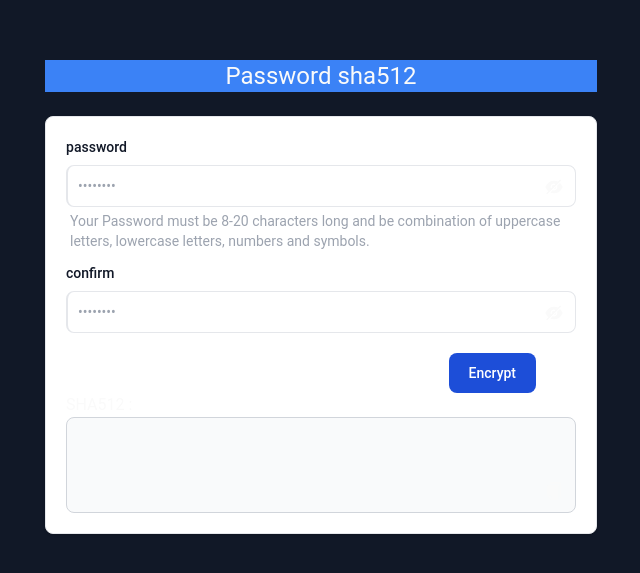
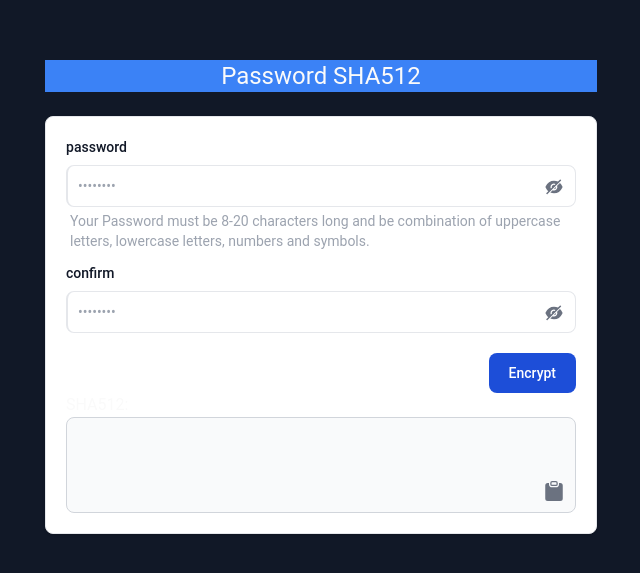
Before and after one commit to apekul/sha512, a React (Create React App) app: page / in a window 1280 px wide. Shown: the part 109-682 px from the top of the page, without its empty margins (319-959 px from the left). Built offline with nearby package versions, Linux system fonts and the light colour scheme.

Commit message:
changed style

```diff
--- a/src/App.js
+++ b/src/App.js
@@ -7,7 +7,7 @@ function App() {
     <div className="w-screen h-screen flex flex-col items-center justify-center dark">
       <div className="max-w-xl w-full sm:w-94 h-auto flex flex-col justify-center">
         <div className="m-3 text-2xl text-center bg-blue-500 ">
-          <h1>Password sha512</h1>
+          <h1>Password SHA512</h1>
         </div>
         <Input />
       </div>
--- a/src/Components/Hash.js
+++ b/src/Components/Hash.js
@@ -1,5 +1,5 @@
 import React, { useState } from "react";
-import { AiFillCopy } from "react-icons/ai";
+import { BsFillClipboardCheckFill, BsFillClipboardFill } from "react-icons/bs";
 
 export const Hash = ({ passwords }) => {
   const [result, setResult] = useState("");
@@ -34,13 +34,13 @@ export const Hash = ({ passwords }) => {
       setAlert(true);
       setTimeout(() => {
         setAlert(false);
-      }, 2000);
+      }, 1000);
     }
   };
 
   return (
     <div className="flex relative flex-col mt-5 items-between justify-center bg-500-red">
-      <div className="flex items-center sm:mx-10 justify-end">
+      <div className="flex items-center justify-end">
         <button
           onClick={filter}
           className="text-white bg-blue-700 hover:bg-blue-800 focus:ring-4 focus:outline-none focus:ring-blue-300 font-medium rounded-lg text-sm px-5 py-2.5 text-center dark:bg-blue-600 dark:hover:bg-blue-700 dark:focus:ring-blue-800"
@@ -49,7 +49,7 @@ export const Hash = ({ passwords }) => {
         </button>
       </div>
       <div className="relative w-auto h-auto ">
-        <span>SHA512 :</span>
+        <span>SHA512:</span>
         <div
           onClick={copyToClipboard}
           type="text"
@@ -57,17 +57,15 @@ export const Hash = ({ passwords }) => {
         >
           {result}
         </div>
-        <div className="absolute bottom-0 right-0 p-3 text-sm flex">
-          <p
-            className={`${!alert && "invisible"} pr-1 text-green-500 font-bold`}
-          >
-            Copied!
-          </p>
-          <AiFillCopy
-            onClick={copyToClipboard}
-            size="20"
-            className={`${alert && "animate-spin"}`}
-          />
+        <div
+          onClick={copyToClipboard}
+          className="absolute bottom-0 right-0 p-3 text-sm flex cursor-pointer"
+        >
+          {alert ? (
+            <BsFillClipboardCheckFill size="20" className="text-green-500" />
+          ) : (
+            <BsFillClipboardFill size="20" className="text-gray-500" />
+          )}
         </div>
       </div>
     </div>
--- a/src/Components/Input.js
+++ b/src/Components/Input.js
@@ -35,7 +35,7 @@ export const Input = () => {
               </label>
               <input
                 type={passwords[item].visible ? "text" : "password"}
-                className="block p-2.5 w-full z-20 text-sm rounded-lg border-l-2 border dark:bg-gray-600 dark:border-gray-500 dark:placeholder-gray-400 dark:text-white"
+                className="block p-2.5 w-full z-20 text-sm rounded-lg border-l-2 border dark:bg-gray-700 dark:border-gray-500 dark:placeholder-gray-400 dark:text-white"
                 placeholder="••••••••"
                 maxLength="20"
                 value={passwords[item].value}
@@ -49,7 +49,7 @@ export const Input = () => {
               )}
               <div
                 onClick={() => updateVisible(item)}
-                className="absolute top-7 right-0 p-3 text-sm"
+                className="absolute top-7 right-0 p-3 text-sm text-gray-500"
               >
                 {passwords[item].visible ? (
                   <AiFillEye size="20" />
```
